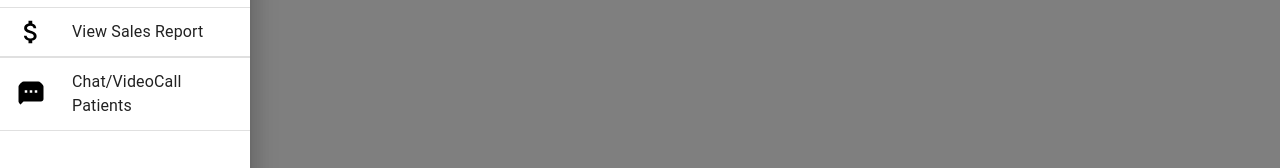
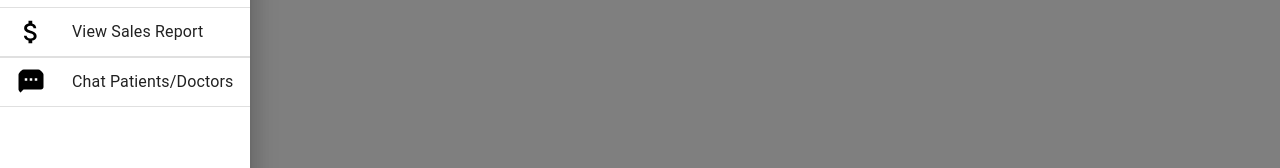
Before and after one commit to advanced-computer-lab-2023/Mern-overflow-Pharmacy, a React (Create React App) app in the folder client/: page /pharmacist/profile in a window 1280 px wide. Both pictures are taken after a click on the button 36 px from the left and 32 px from the top of the page. Shown: the part 274-442 px from the top of the page. Built offline with nearby package versions, Linux system fonts and the light colour scheme; no server answers.

Commit message:
pharmacist search doctor

```diff
--- a/client/package.json
+++ b/client/package.json
@@ -34,7 +34,7 @@
     "web-vitals": "^2.1.4"
   },
   "scripts": {
-    "start": "PORT=3001 react-scripts start",
+    "start": "set PORT=3001 && react-scripts start",
     "build": "react-scripts build",
     "test": "react-scripts test",
     "eject": "react-scripts eject"
--- a/client/src/pages/pharmacist/PharmacistDashboard.js
+++ b/client/src/pages/pharmacist/PharmacistDashboard.js
@@ -116,7 +116,7 @@ const PharmacistDashboard = (props) => {
                 <SmsIcon sx={{ width: 30, height: 30 }} />
               </Avatar>
             </ListItemIcon>
-            <ListItemText primary="Chat/VideoCall Patients" />
+            <ListItemText primary="Chat Patients/Doctors" />
           </ListItemButton>
         </ListItem>
         <Divider />
```
Also changed, not shown: 1 other file (tests, documents, lock files or other folders).
